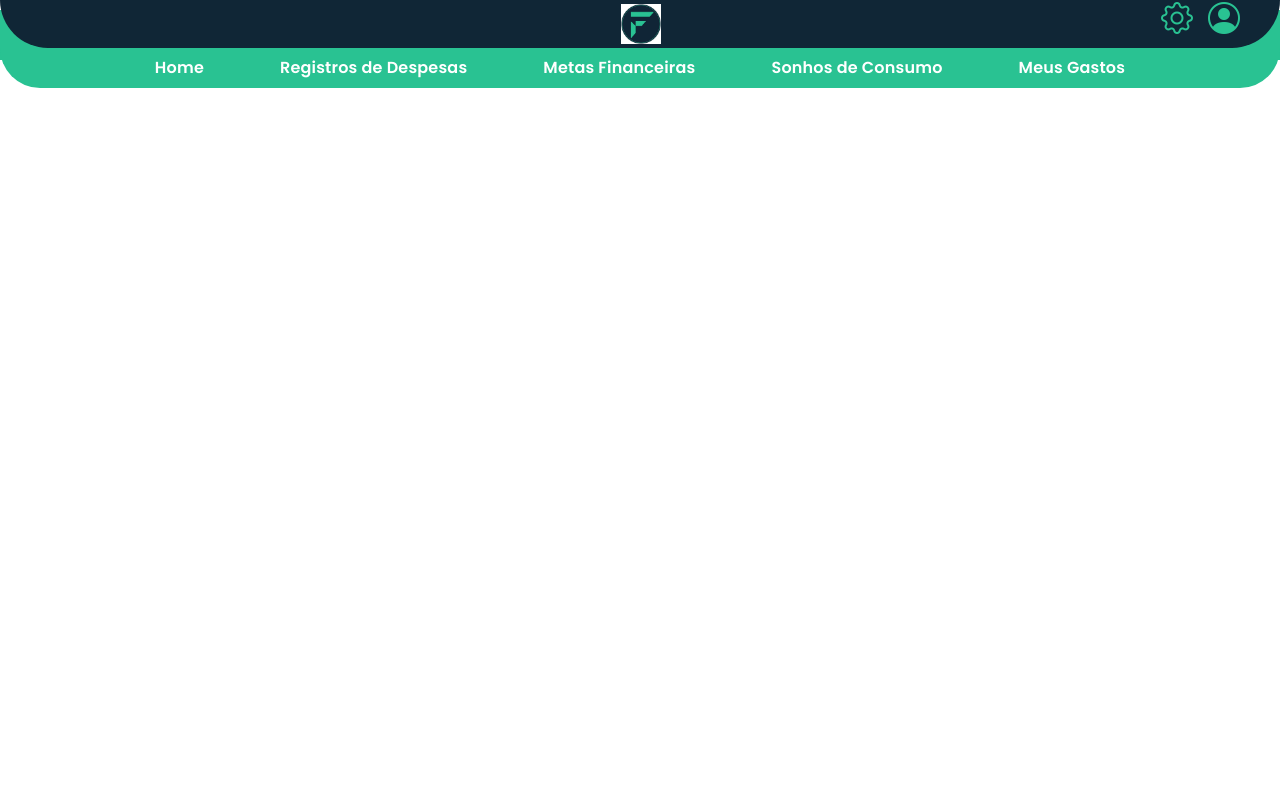
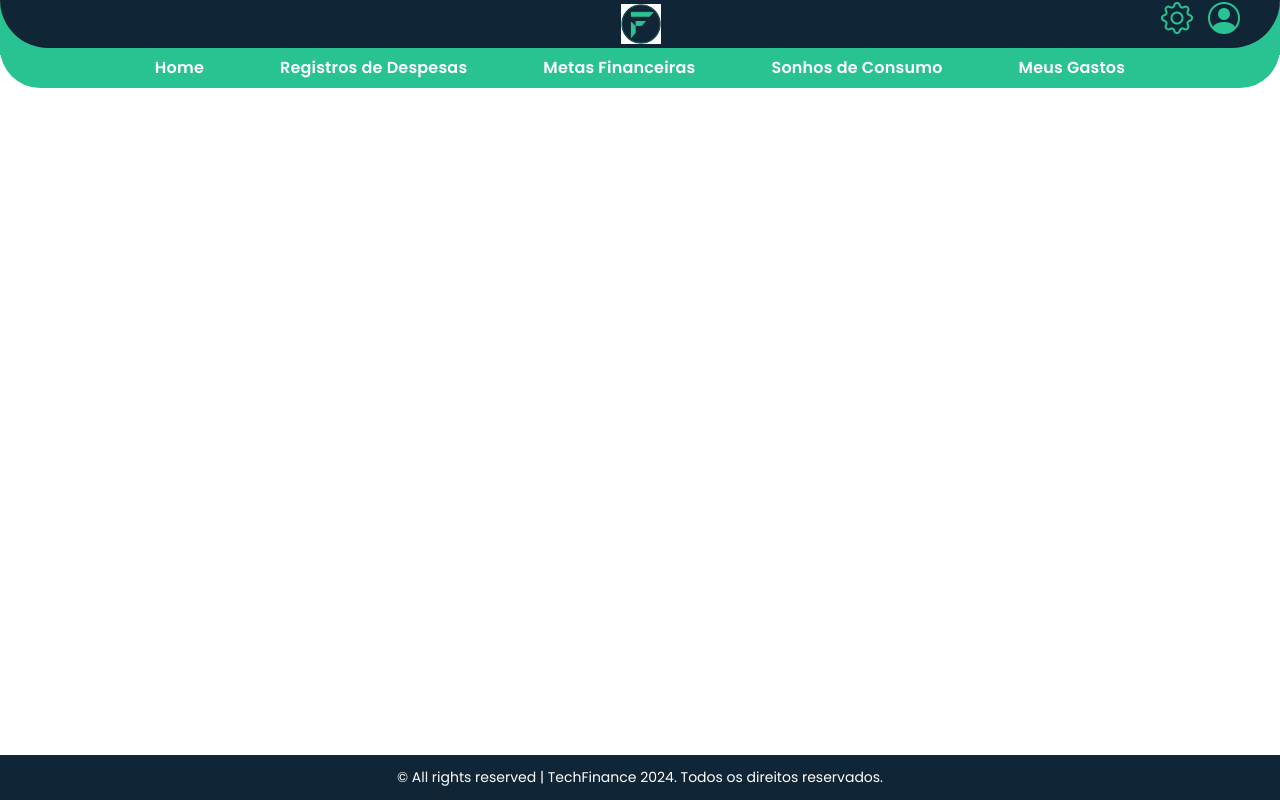
Before and after one commit to techfinance/techfinance, a PHP site: page / in a window 1280 px wide. Run offline with PHP 8.4, Linux system fonts and the light colour scheme; some libraries are stand-ins or nearby versions.

Commit message:
Organização do CSS e layout home

```diff
--- /dev/null
+++ b/public/css/navbar.css
@@ -0,0 +1,89 @@
+.top-nav {
+    display: flex;
+    align-items: center;
+    background-color: var(--primary-blue);
+    margin-bottom: -8px;
+    padding-inline: 25px;
+}
+
+.nav-config {
+    display: flex;
+    gap: 15px;
+}
+
+.nav-config-items {
+    display: block;
+    transform: translateY(-5px);
+    color: var(--primary-green);
+    font-size: 1.8em;
+    cursor: pointer;
+    transition: 0.2s;
+}
+
+.nav-config-items:hover {color: white;}
+
+#logo {
+    display: block;
+    width: 40px;
+    margin: auto;
+    transform: translateX(40px);
+}
+.navbar-brand {
+    flex: 1;
+}
+
+#container-nav {
+    background-color: var(--primary-green);
+    justify-content: end;
+    text-align: center;
+}
+
+.navbar {position: relative;}
+
+.navbar::before {
+    content: "";
+    width: 100%;
+    height: 50px;
+    position: absolute;
+    top: -35px;
+    background-color: var(--primary-green);
+    z-index: -1;
+}
+
+.navbar-nav > li{
+    margin-left:30px;
+    margin-right:30px;
+}
+
+.nav-link {
+    color: white;
+    font-weight: 600;
+    letter-spacing: .2px;
+}
+
+.navbar-toggler {
+    outline: none;
+    box-shadow: none;
+    border: none;
+}
+
+.navbar-toggler:focus,
+.navbar-toggler:active,
+.navbar-toggler-icon:focus {
+    outline: none;
+    box-shadow: none;
+
+}
+
+@media only screen and (min-width: 1000px) {
+    #container-nav {
+        border-bottom-left-radius: 20vmin;
+        border-bottom-right-radius: 20vmin;
+    }
+    .top-nav {
+        border-bottom-left-radius: 50px;
+        border-bottom-right-radius: 50px;
+        padding-inline: 40px;
+    }
+    .nav-config-items { font-size: 2em; }
+}
--- a/public/css/responsive.css
+++ /dev/null
@@ -1,10 +0,0 @@
-@media only screen and (min-width: 1000px) {
-    #container-nav {
-        border-bottom-left-radius: 20vmin;
-        border-bottom-right-radius: 20vmin;
-    }
-    .top-nav {
-        border-bottom-left-radius: 50px;
-        border-bottom-right-radius: 50px;
-    }
-}
--- a/public/css/style.css
+++ b/public/css/style.css
@@ -13,79 +13,13 @@ body {
     overflow: hidden;
 }
 
-.top-nav {
-    display: flex;
-    align-items: center;
+#footer {
     background-color: var(--primary-blue);
-    margin-bottom: -8px;
-    padding-inline: 40px;
+    color: white;
+    position: fixed;
+    bottom: 0;
+    width: 100%;
+    text-align: center;
+    padding: 12px;
+    font-size: 14px;
 }
-
-.nav-config {
-    display: flex;
-    gap: 15px;
-}
-
-.nav-config-items {
-    display: block;
-    transform: translateY(-5px);
-    color: var(--primary-green);
-    font-size: 2em;
-    cursor: pointer;
-    transition: 0.2s;
-}
-
-.nav-config-items:hover {color: white;}
-
-#logo {
-    display: block;
-    width: 40px;
-    margin: auto;
-    transform: translateX(40px);
-}
-.navbar-brand {
-    flex: 1;
-}
-
-#container-nav {
-    background-color: var(--primary-green);
-    justify-content: end;
-    text-align: center;
-}
-
-.navbar {position: relative;}
-
-.navbar::before {
-    content: "";
-    width: 100%;
-    height: 50px;
-    position: absolute;
-    top: -30px;
-    background-color: var(--primary-green);
-    z-index: -1;
-}
-
-.navbar-nav > li{
-    margin-left:30px;
-    margin-right:30px;
-}
-
-.nav-link {
-    color: white;
-    font-weight: 600;
-    letter-spacing: .2px;
-}
-
-.navbar-toggler {
-    outline: none;
-    box-shadow: none;
-    border: none;
-}
-
-.navbar-toggler:focus,
-.navbar-toggler:active,
-.navbar-toggler-icon:focus {
-    outline: none;
-    box-shadow: none;
-
-}
--- a/public/index.php
+++ b/public/index.php
@@ -16,7 +16,7 @@
     <link rel="stylesheet" href="https://cdn.jsdelivr.net/npm/bootstrap-icons@1.3.0/font/bootstrap-icons.css">
 
     <link rel="stylesheet" href="css/style.css">
-    <link rel="stylesheet" href="css/responsive.css">
+    <link rel="stylesheet" href="css/navbar.css">
 
     <script src="https://cdn.jsdelivr.net/npm/bootstrap@5.3.3/dist/js/bootstrap.bundle.min.js" integrity="sha384-YvpcrYf0tY3lHB60NNkmXc5s9fDVZLESaAA55NDzOxhy9GkcIdslK1eN7N6jIeHz" crossorigin="anonymous"></script>
 
@@ -57,6 +57,16 @@
             </div>
         </nav>
     </head>
+    <main>
+
+
+    </main>
+    <footer>
+        <div class="container-fluid" id="footer">
+            &copy; All rights reserved | TechFinance 2024. Todos os direitos reservados.
+        </div>
+    </footer>
+
 
 
 
```
